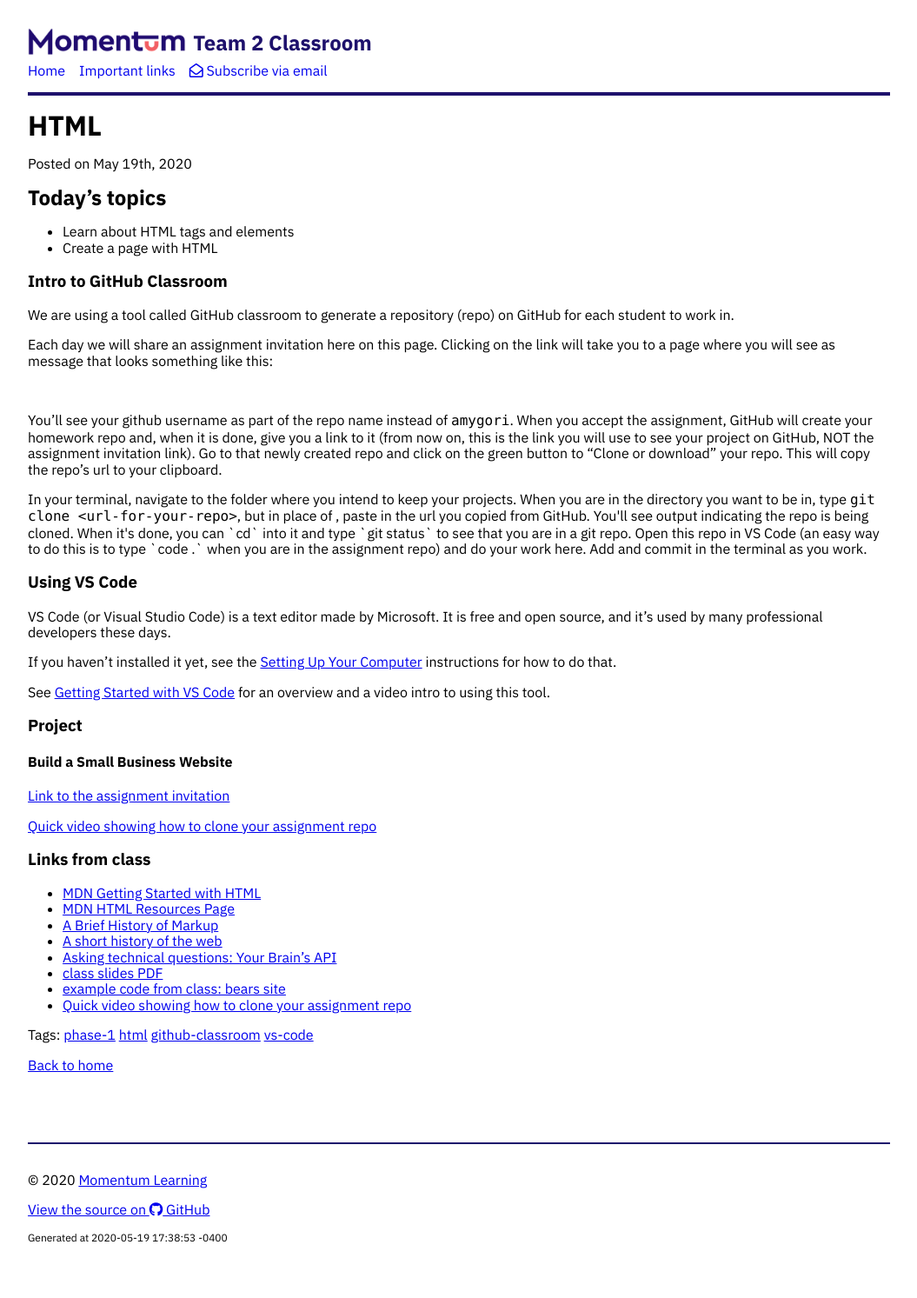
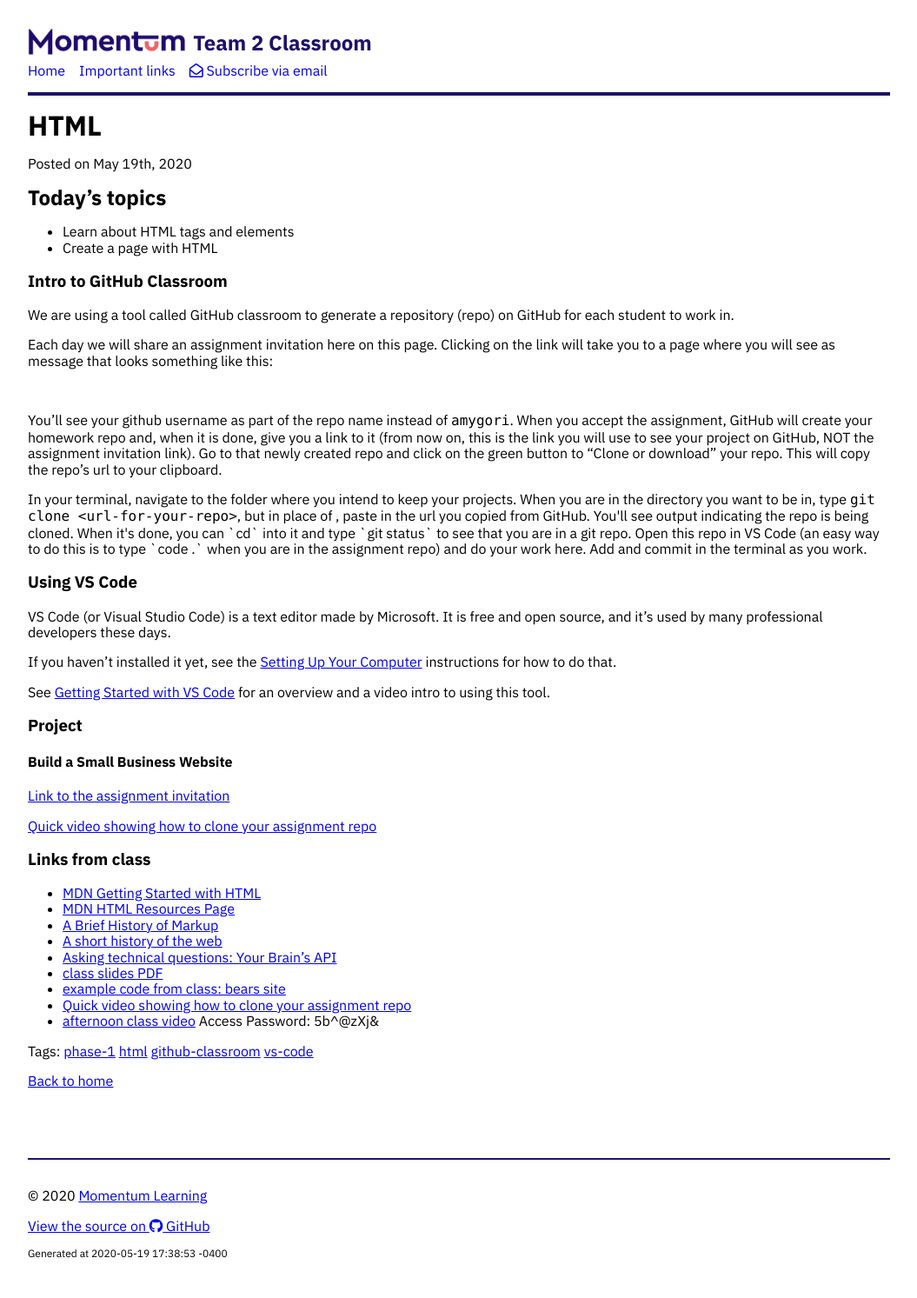
Before and after one commit to momentum-team-3/momentum-team-3.github.io, a Jekyll site: the page built from _posts/2020-05-19-html.md, in a window 1280 px wide. Shown: the whole page at 87% size, without its empty margins (112-1167 px from the left). Built offline with Jekyll 4.4.1, drawn with Linux system fonts in a browser that asks for light colours; nearby versions of some CDN libraries.

Commit message:
Add afternoon class video

```diff
--- a/_posts/2020-05-19-html.md
+++ b/_posts/2020-05-19-html.md
@@ -47,3 +47,4 @@ See [Getting Started with VS Code](https://code.visualstudio.com/docs/introvideo
 - [class slides PDF](/slide-decks/html-slides.pdf)
 - [example code from class: bears site](https://github.com/momentum-team-2/examples/tree/master/bears-html)
 - [Quick video showing how to clone your assignment repo](https://www.loom.com/share/c7871fa5f80f4cbda3dbcce36db68dab)
+- [afternoon class video](https://us02web.zoom.us/rec/share/ydRcE4Do72dLUIHV1Wf2A4N5WYHVT6a8hnUYq6EIyRwgkid80-7Xi8lE0qQe_7rA) Access Password: 5b^@zXj&
```
